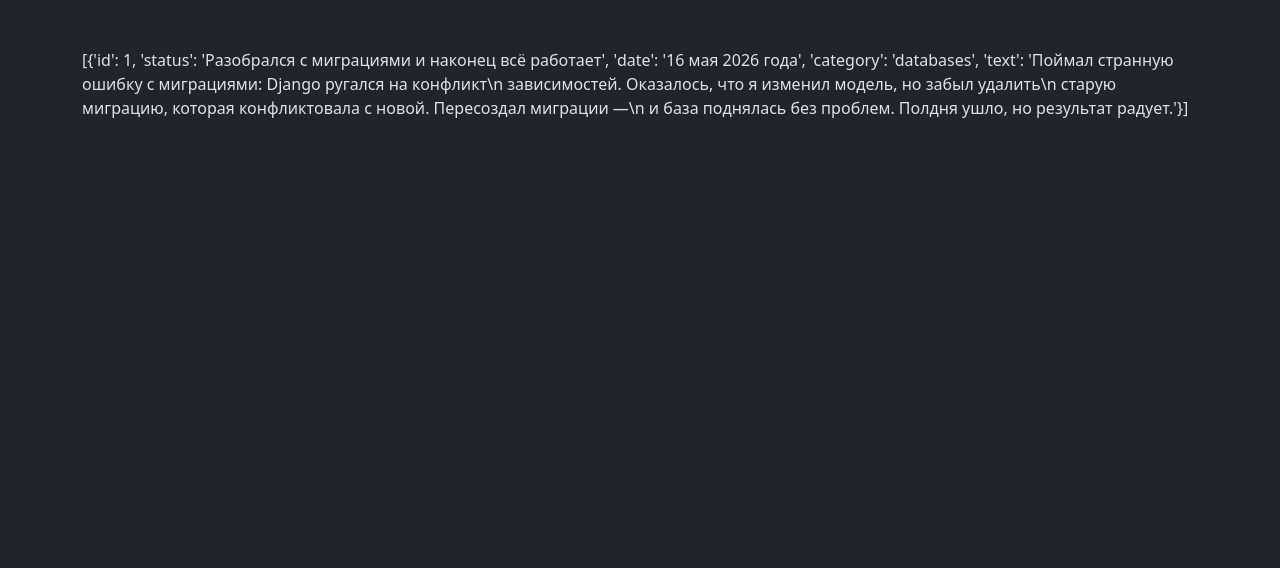
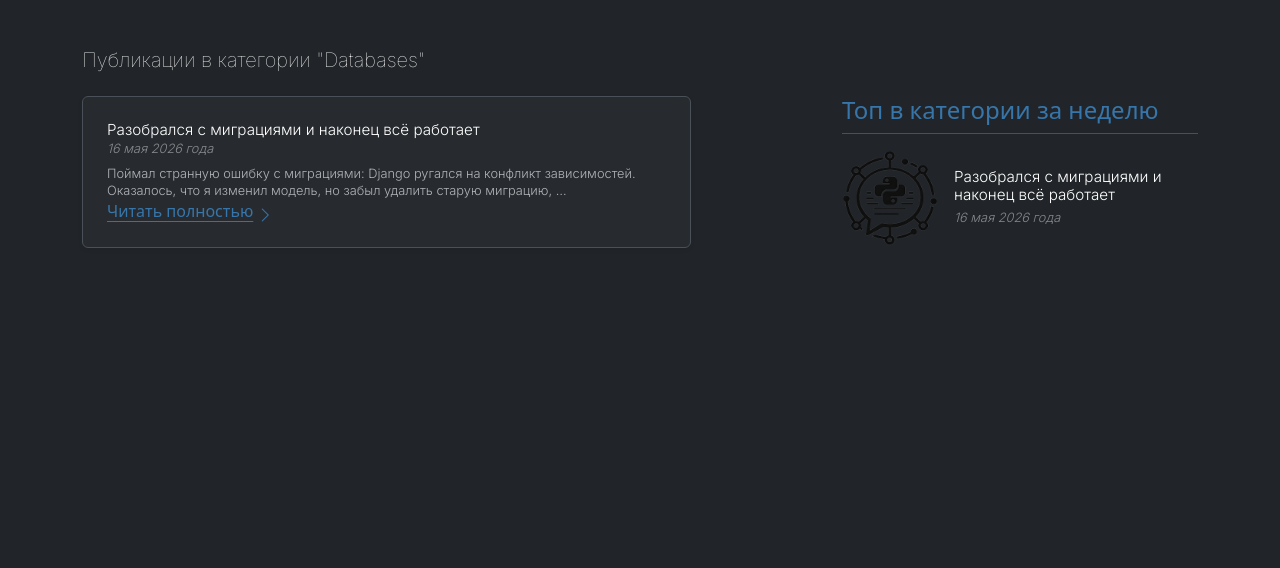
Before and after one commit to A1vot/mypyhub, a Django app: page /category/databases/ in a window 1280 px wide. Shown: the part 93-661 px from the top of the page. Run offline with Django 5.2, Linux system fonts and the light colour scheme; some libraries are stand-ins or nearby versions.

Commit message:
Добавлена страница постов категории

```diff
--- a/mypyhub/blog/views.py
+++ b/mypyhub/blog/views.py
@@ -50,5 +50,8 @@ def post_detail(request, id):
 
 def category_posts(request, category_slug):
     template = "blog/category_posts.html"
-    context = {"posts": [post for post in posts if post["category"] == category_slug]}
+    context = {
+        "posts": [post for post in posts if post["category"] == category_slug],
+        "category": category_slug
+        }
     return render(request, template, context)
--- a/mypyhub/templates/blog/category_posts.html
+++ b/mypyhub/templates/blog/category_posts.html
@@ -1,7 +1,78 @@
 {% extends "base.html" %}
+{% load static %}
 
-{% block title %}Категория{% endblock title %}
+{% block title %}{{ category }}{% endblock title %}
 
 {% block content %}
-   {{ posts }}
+  <!-- заголовок страницы -->
+  <h1 class="page-title text-body-emphasis text-decoration-none ms-0 mb-4">
+    Публикации в категории "{{ category|title }}"
+  </h1>
+
+  <div class="row">
+    <!-- ЛЕВАЯ КОЛОНКА: посты категории -->
+    <div class="col-md-8">
+      <div class="row mb-2">
+        {% for post in posts %}
+          <div class="col-md-10">
+            <!-- карточка поста -->
+            <div class="
+              row g-0 border rounded overflow-hidden flex-md-row
+              mb-4 shadow-sm h-md-250 position-relative card-bg
+            ">
+              <div class="col p-4 d-flex flex-column position-static">
+
+                <h3 class="mb-0 card-title-thin">{{ post.status }}</h3>
+
+                <div class="text-body-secondary card-date-thin">
+                  {{ post.date }}
+                </div>
+
+                <p class="card-text mb-auto card-text-thin">
+                  {{ post.text|truncatewords:20 }}
+                </p>
+
+                <a class="icon-link gap-1 icon-link-hover stretched-link"
+                  href="{% url 'blog:post_detail' post.id %}">
+                  Читать полностью
+                  <i class="bi bi-chevron-right"></i>
+                </a>
+              </div>
+            </div>
+          </div>
+        {% endfor %}
+      </div>
+    </div>
+
+    <!-- ПРАВАЯ КОЛОНКА: топ постов -->
+    <div class="col-md-4">
+      <div class="position-sticky" style="top: 2rem">
+        <h4 class="d-inline-block mb-2 text-primary-emphasis">
+          Топ в категории за неделю
+        </h4>
+
+        <ul class="list-unstyled">
+          {% for post in posts %}
+            <li>
+              <a class="
+                d-flex flex-column flex-lg-row gap-3 align-items-start align-items-lg-center
+                py-3 link-body-emphasis text-decoration-none border-top"
+                href="#"
+              >
+                <img src="{% static 'img/logo.png' %}"
+                     alt="Avatar"
+                     class="rounded-circle"
+                     style="width: 96px; height: 96px; object-fit: cover;">
+
+                <div class="col-lg-8">
+                  <h6 class="mb-0 card-title-thin">{{ post.status }}</h6>
+                  <small class="text-body-secondary card-date-thin">{{ post.date }}</small>
+                </div>
+              </a>
+            </li>
+          {% endfor %}
+        </ul>
+      </div>
+    </div>
+  </div>
 {% endblock content %}
```
